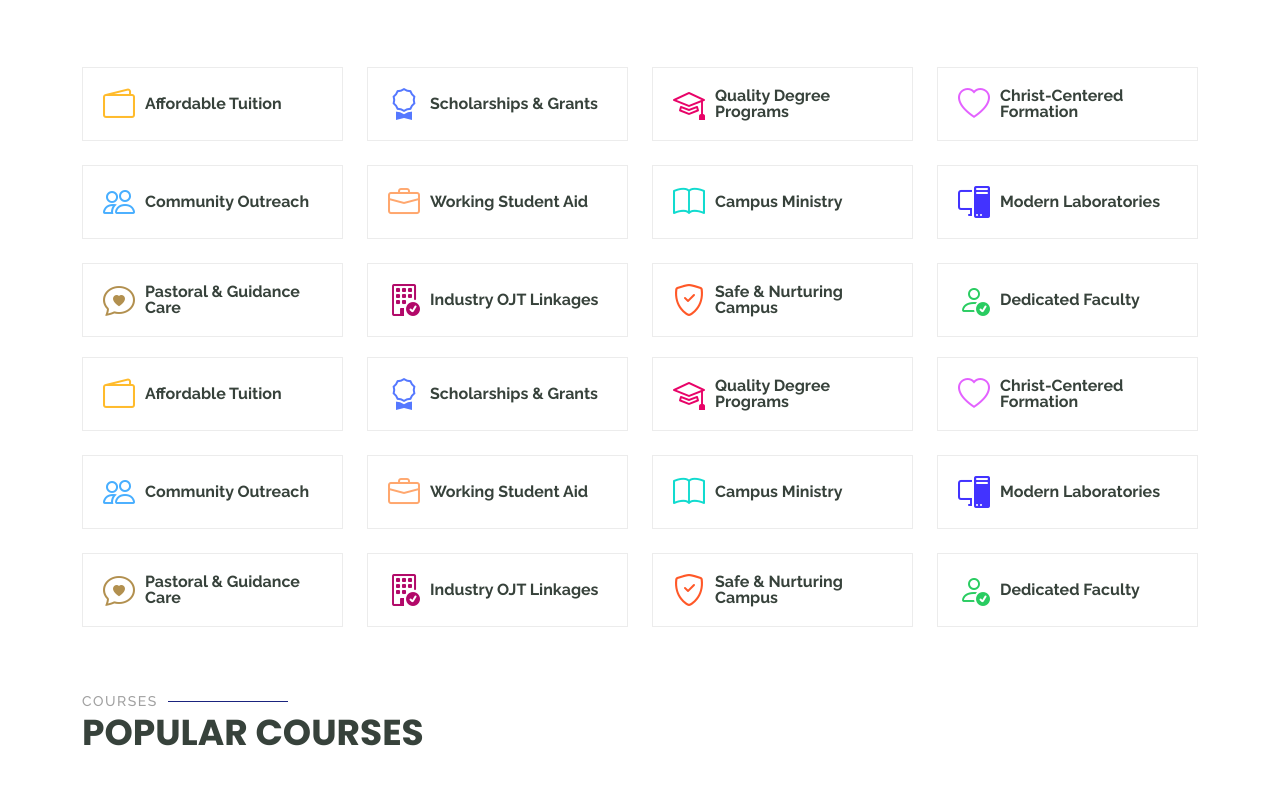
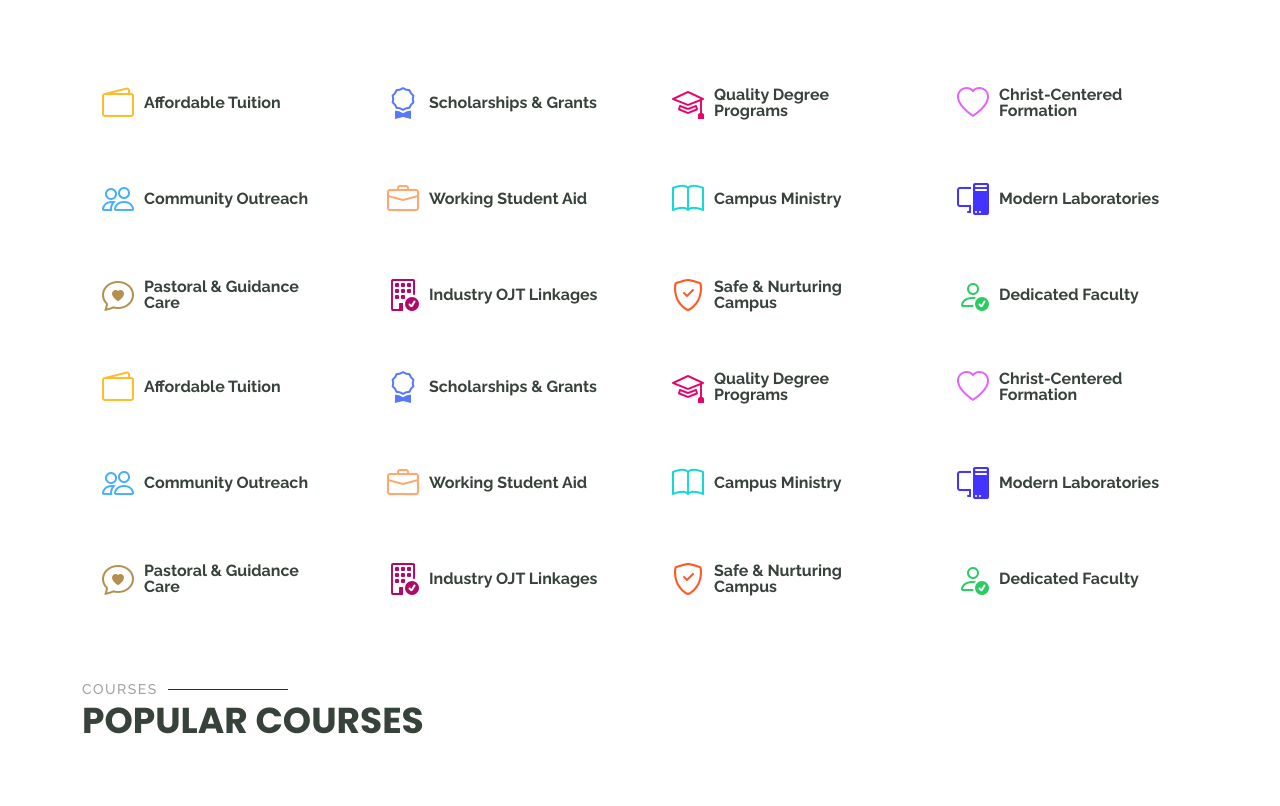
Before and after one commit to jczxchg/Cahilig-project-2, a plain HTML site: page index.html in a window 1280 px wide. Shown: the part 2031-2837 px from the top of the page. Drawn offline with nearby package versions, Linux system fonts and the light colour scheme.

Commit message:
change button cards to display only

```diff
--- a/assets/css/main.css
+++ b/assets/css/main.css
@@ -1126,7 +1126,6 @@ section,
   align-items: center;
   padding: 20px;
   transition: 0.3s;
-  border: 1px solid color-mix(in srgb, var(--default-color), transparent 90%);
   position: relative;
 }
 
--- a/index.html
+++ b/index.html
@@ -379,7 +379,7 @@
       >
         <div class="features-item">
           <i class="bi bi-wallet2" style="color: #ffbb2c"></i>
-          <h3><a href="" class="stretched-link">Affordable Tuition</a></h3>
+          <h3 class="stretched-link">Affordable Tuition </h3>
         </div>
       </div>
       <!-- End Feature Item -->
@@ -391,7 +391,7 @@
       >
         <div class="features-item">
           <i class="bi bi-award" style="color: #5578ff"></i>
-          <h3><a href="" class="stretched-link">Scholarships &amp; Grants</a></h3>
+          <h3 class="stretched-link">Scholarships &amp; Grants </h3>
         </div>
       </div>
       <!-- End Feature Item -->
@@ -403,7 +403,7 @@
       >
         <div class="features-item">
           <i class="bi bi-mortarboard" style="color: #e80368"></i>
-          <h3><a href="" class="stretched-link">Quality Degree Programs</a></h3>
+          <h3 class="stretched-link">Quality Degree Programs </h3>
         </div>
       </div>
       <!-- End Feature Item -->
@@ -415,7 +415,7 @@
       >
         <div class="features-item">
           <i class="bi bi-heart" style="color: #e361ff"></i>
-          <h3><a href="" class="stretched-link">Christ-Centered Formation</a></h3>
+          <h3 class="stretched-link">Christ-Centered Formation </h3>
         </div>
       </div>
       <!-- End Feature Item -->
@@ -427,7 +427,7 @@
       >
         <div class="features-item">
           <i class="bi bi-people" style="color: #47aeff"></i>
-          <h3><a href="" class="stretched-link">Community Outreach</a></h3>
+          <h3 class="stretched-link">Community Outreach </h3>
         </div>
       </div>
       <!-- End Feature Item -->
@@ -439,7 +439,7 @@
       >
         <div class="features-item">
           <i class="bi bi-briefcase" style="color: #ffa76e"></i>
-          <h3><a href="" class="stretched-link">Working Student Aid</a></h3>
+          <h3 class="stretched-link">Working Student Aid </h3>
         </div>
       </div>
       <!-- End Feature Item -->
@@ -451,7 +451,7 @@
       >
         <div class="features-item">
           <i class="bi bi-book" style="color: #11dbcf"></i>
-          <h3><a href="" class="stretched-link">Campus Ministry</a></h3>
+          <h3 class="stretched-link">Campus Ministry </h3>
         </div>
       </div>
       <!-- End Feature Item -->
@@ -463,7 +463,7 @@
       >
         <div class="features-item">
           <i class="bi bi-pc-display" style="color: #4233ff"></i>
-          <h3><a href="" class="stretched-link">Modern Laboratories</a></h3>
+          <h3 class="stretched-link">Modern Laboratories </h3>
         </div>
       </div>
       <!-- End Feature Item -->
@@ -475,7 +475,7 @@
       >
         <div class="features-item">
           <i class="bi bi-chat-heart" style="color: #b2904f"></i>
-          <h3><a href="" class="stretched-link">Pastoral &amp; Guidance Care</a></h3>
+          <h3 class="stretched-link">Pastoral &amp; Guidance Care </h3>
         </div>
       </div>
       <!-- End Feature Item -->
@@ -487,7 +487,7 @@
       >
         <div class="features-item">
           <i class="bi bi-building-check" style="color: #b20969"></i>
-          <h3><a href="" class="stretched-link">Industry OJT Linkages</a></h3>
+          <h3 class="stretched-link">Industry OJT Linkages</h3>
         </div>
       </div>
       <!-- End Feature Item -->
@@ -499,7 +499,7 @@
       >
         <div class="features-item">
           <i class="bi bi-shield-check" style="color: #ff5828"></i>
-          <h3><a href="" class="stretched-link">Safe &amp; Nurturing Campus</a></h3>
+          <h3 class="stretched-link">Safe &amp; Nurturing Campus</h3>
         </div>
       </div>
       <!-- End Feature Item -->
@@ -511,7 +511,7 @@
       >
         <div class="features-item">
           <i class="bi bi-person-check" style="color: #29cc61"></i>
-          <h3><a href="" class="stretched-link">Dedicated Faculty</a></h3>
+          <h3 class="stretched-link">Dedicated Faculty</h3>
         </div>
       </div>
       <!-- End Feature Item -->
```
